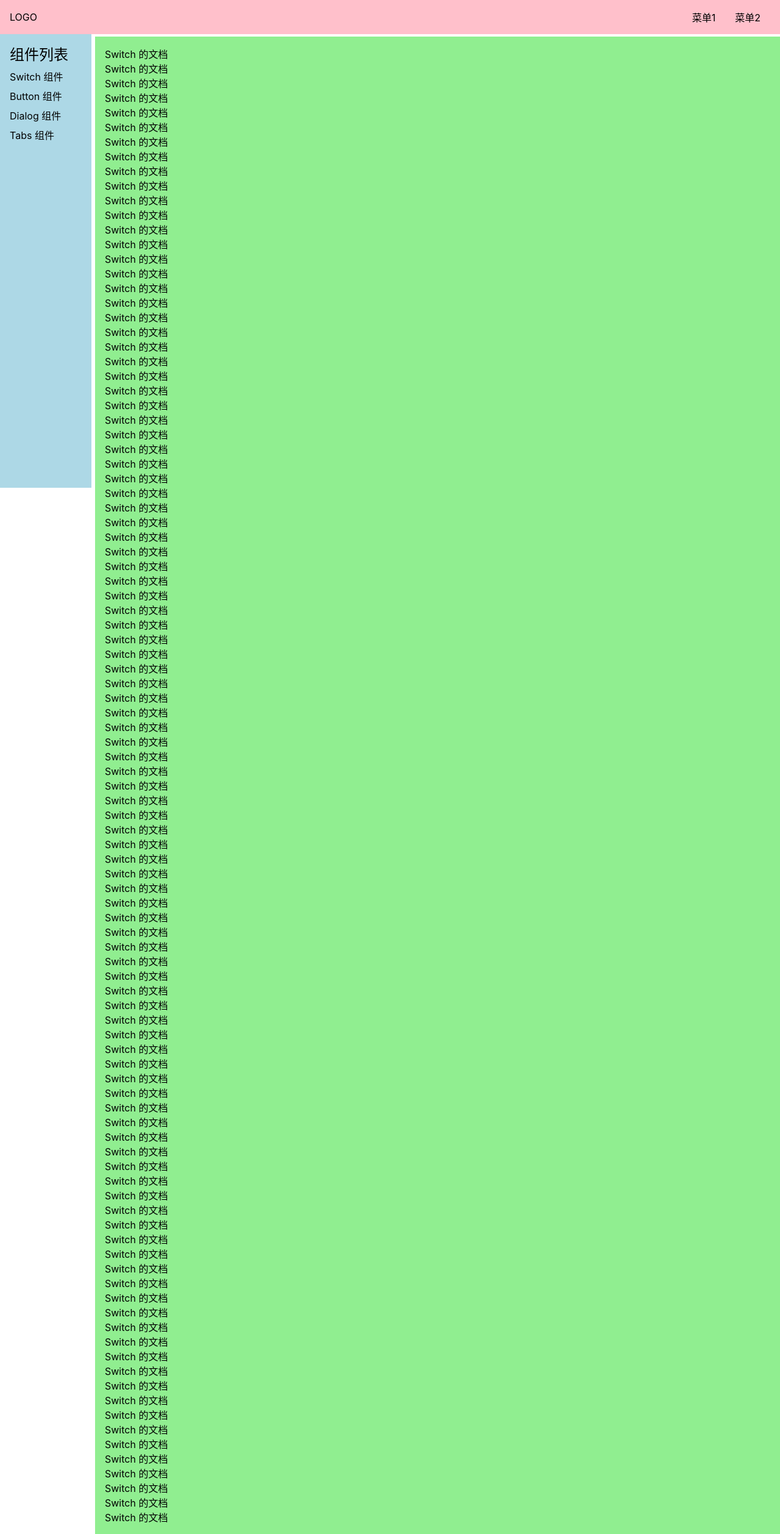
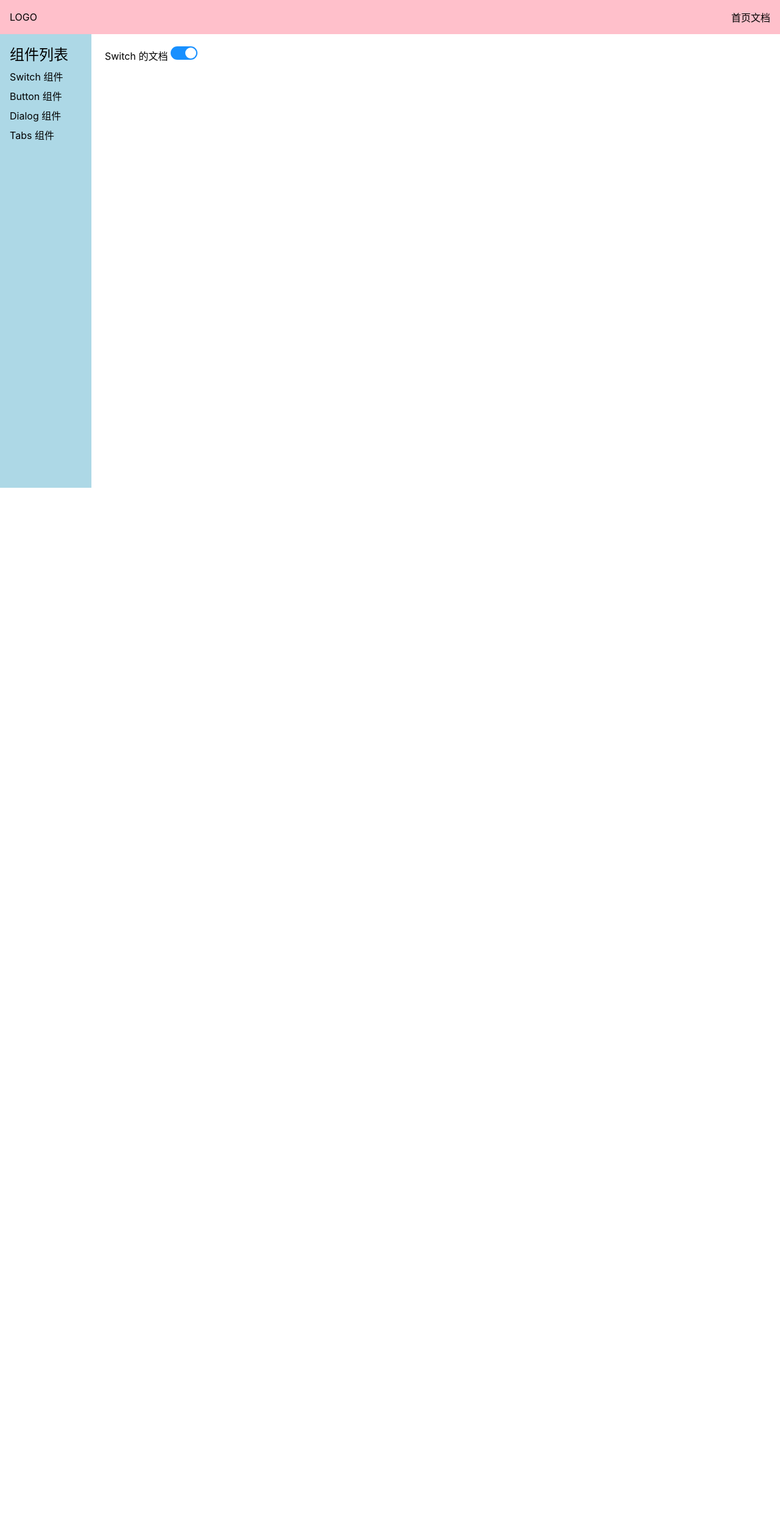
Before and after one commit to mrTcxWebber/wanb-ui, a Vue app: page /#/doc/switch in a window 1280 px wide. Shown: the whole page at 61% size. After the commit the page ends 800 px from the top, so only its background shows below. Built offline with nearby package versions, Linux system fonts and the light colour scheme.

Commit message:
完成Switch，css

```diff
--- a/src/components/Switch.vue
+++ b/src/components/Switch.vue
@@ -1,105 +1,23 @@
 <template>
-    <div>
-        Switch 的文档
-        <p>Switch 的文档</p>
-        <p>Switch 的文档</p>
-        <p>Switch 的文档</p>
-        <p>Switch 的文档</p>
-        <p>Switch 的文档</p>
-        <p>Switch 的文档</p>
-        <p>Switch 的文档</p>
-        <p>Switch 的文档</p>
-        <p>Switch 的文档</p>
-        <p>Switch 的文档</p>
-        <p>Switch 的文档</p>
-        <p>Switch 的文档</p>
-        <p>Switch 的文档</p>
-        <p>Switch 的文档</p>
-        <p>Switch 的文档</p>
-        <p>Switch 的文档</p>
-        <p>Switch 的文档</p>
-        <p>Switch 的文档</p>
-        <p>Switch 的文档</p>
-        <p>Switch 的文档</p>
-        <p>Switch 的文档</p>
-        <p>Switch 的文档</p>
-        <p>Switch 的文档</p>
-        <p>Switch 的文档</p>
-        <p>Switch 的文档</p>
-        <p>Switch 的文档</p>
-        <p>Switch 的文档</p>
-        <p>Switch 的文档</p>
-        <p>Switch 的文档</p>
-        <p>Switch 的文档</p>
-        <p>Switch 的文档</p>
-        <p>Switch 的文档</p>
-        <p>Switch 的文档</p>
-        <p>Switch 的文档</p>
-        <p>Switch 的文档</p>
-        <p>Switch 的文档</p>
-        <p>Switch 的文档</p>
-        <p>Switch 的文档</p>
-        <p>Switch 的文档</p>
-        <p>Switch 的文档</p>
-        <p>Switch 的文档</p>
-        <p>Switch 的文档</p>
-        <p>Switch 的文档</p>
-        <p>Switch 的文档</p>
-        <p>Switch 的文档</p>
-        <p>Switch 的文档</p>
-        <p>Switch 的文档</p>
-        <p>Switch 的文档</p>
-        <p>Switch 的文档</p>
-        <p>Switch 的文档</p>
-        <p>Switch 的文档</p>
-        <p>Switch 的文档</p>
-        <p>Switch 的文档</p>
-        <p>Switch 的文档</p>
-        <p>Switch 的文档</p>
-        <p>Switch 的文档</p>
-        <p>Switch 的文档</p>
-        <p>Switch 的文档</p>
-        <p>Switch 的文档</p>
-        <p>Switch 的文档</p>
-        <p>Switch 的文档</p>
-        <p>Switch 的文档</p>
-        <p>Switch 的文档</p>
-        <p>Switch 的文档</p>
-        <p>Switch 的文档</p>
-        <p>Switch 的文档</p>
-        <p>Switch 的文档</p>
-        <p>Switch 的文档</p>
-        <p>Switch 的文档</p>
-        <p>Switch 的文档</p>
-        <p>Switch 的文档</p>
-        <p>Switch 的文档</p>
-        <p>Switch 的文档</p>
-        <p>Switch 的文档</p>
-        <p>Switch 的文档</p>
-        <p>Switch 的文档</p>
-        <p>Switch 的文档</p>
-        <p>Switch 的文档</p>
-        <p>Switch 的文档</p>
-        <p>Switch 的文档</p>
-        <p>Switch 的文档</p>
-        <p>Switch 的文档</p>
-        <p>Switch 的文档</p>
-        <p>Switch 的文档</p>
-        <p>Switch 的文档</p>
-        <p>Switch 的文档</p>
-        <p>Switch 的文档</p>
-        <p>Switch 的文档</p>
-        <p>Switch 的文档</p>
-        <p>Switch 的文档</p>
-        <p>Switch 的文档</p>
-        <p>Switch 的文档</p>
-        <p>Switch 的文档</p>
-        <p>Switch 的文档</p>
-        <p>Switch 的文档</p>
-        <p>Switch 的文档</p>
-        <p>Switch 的文档</p>
-        <p>Switch 的文档</p>
-        <p>Switch 的文档</p>
-        <p>Switch 的文档</p>
-    </div>
+  <div>
+    Switch 的文档
+    <!-- 不使用v-model <Switch :value="x" @input="x = $event" /> -->
+    <!-- 使用v-model <Switch :value="x" @update:value="x = $event" /> -->
+    <!-- 使用v-model简写 -->
+    <Switch v-model:value="isChecked" />
+  </div>
 </template>
+
+<script lang="ts">
+import { ref, watch } from "vue";
+import Switch from "../lib/Switch.vue";
+export default {
+  components: {
+    Switch
+  },
+  setup() {
+    const isChecked = ref(true);
+    return { isChecked };
+  }
+};
+</script>
--- a/src/components/Topnav.vue
+++ b/src/components/Topnav.vue
@@ -2,8 +2,8 @@
   <div class="topnav">
     <div class="logo">LOGO</div>
     <ul class="menu">
-      <li>菜单1</li>
-      <li>菜单2</li>
+      <router-link to="/" tags="li">首页</router-link>
+      <router-link to="/doc" tags="li">文档</router-link>
     </ul>
     <span class="toggleAside" @click="toggleMenu"></span>
   </div>
--- /dev/null
+++ b/src/lib/Switch.vue
@@ -0,0 +1,67 @@
+<template>
+  <button @click="toggle" :class="{checked: value}">
+    <span></span>
+  </button>
+</template>
+
+<script lang="ts">
+export default {
+  props: {
+    value: Boolean
+  },
+  setup(props, context) {
+    const toggle = () => {
+      // 不使用v-model
+      //   context.emit("input", !props.value);
+      //   使用v-model
+      context.emit("update:value", !props.value);
+      //   context.emit("update:qnm", !props.qnm);
+    };
+    return { toggle };
+  }
+};
+</script>
+
+<style lang="scss" scoped>
+$h: 22px;
+$h2: $h - 4px;
+
+button {
+  height: $h;
+  width: $h * 2;
+  border: none;
+  background: #bfbfbf;
+  border-radius: $h/2;
+  position: relative;
+  span {
+    position: absolute;
+    top: 2px;
+    left: 2px;
+    height: $h2;
+    width: $h2;
+    background: white;
+    border-radius: $h2 / 2;
+    transition: all 0.25s;
+  }
+  &.checked {
+    background: #1890ff;
+  }
+  &.checked > span {
+    left: calc(100% - #{$h2} - 2px);
+  }
+  &:focus {
+    outline: none;
+  }
+  &:active {
+    > span {
+      width: $h2 + 4px;
+    }
+  }
+  &.checked:active {
+    > span {
+      width: $h2 + 4px;
+      margin-left: -4px;
+    }
+  }
+}
+</style>
--- a/src/router.ts
+++ b/src/router.ts
@@ -11,8 +11,9 @@ export const router = createRouter({
         {
             path: '/doc',
             component: Doc,
+            redirect: '/doc/switch',
             children: [
-                { path: 'switch', component: () => import('./components/Switch.vue') },
+                { path: 'switch', name: "Doc", component: () => import('./components/Switch.vue') },
                 { path: 'button', component: () => import('./components/Button.vue') },
                 { path: 'dialog', component: () => import('./components/Dialog.vue') },
                 { path: 'tabs', component: () => import('./components/Tabs.vue') }
--- a/src/views/Doc.vue
+++ b/src/views/Doc.vue
@@ -69,7 +69,7 @@ export default {
   > main {
     flex-grow: 1;
     padding: 16px;
-    background: lightgreen;
+    background: white;
   }
 }
 aside {
```
